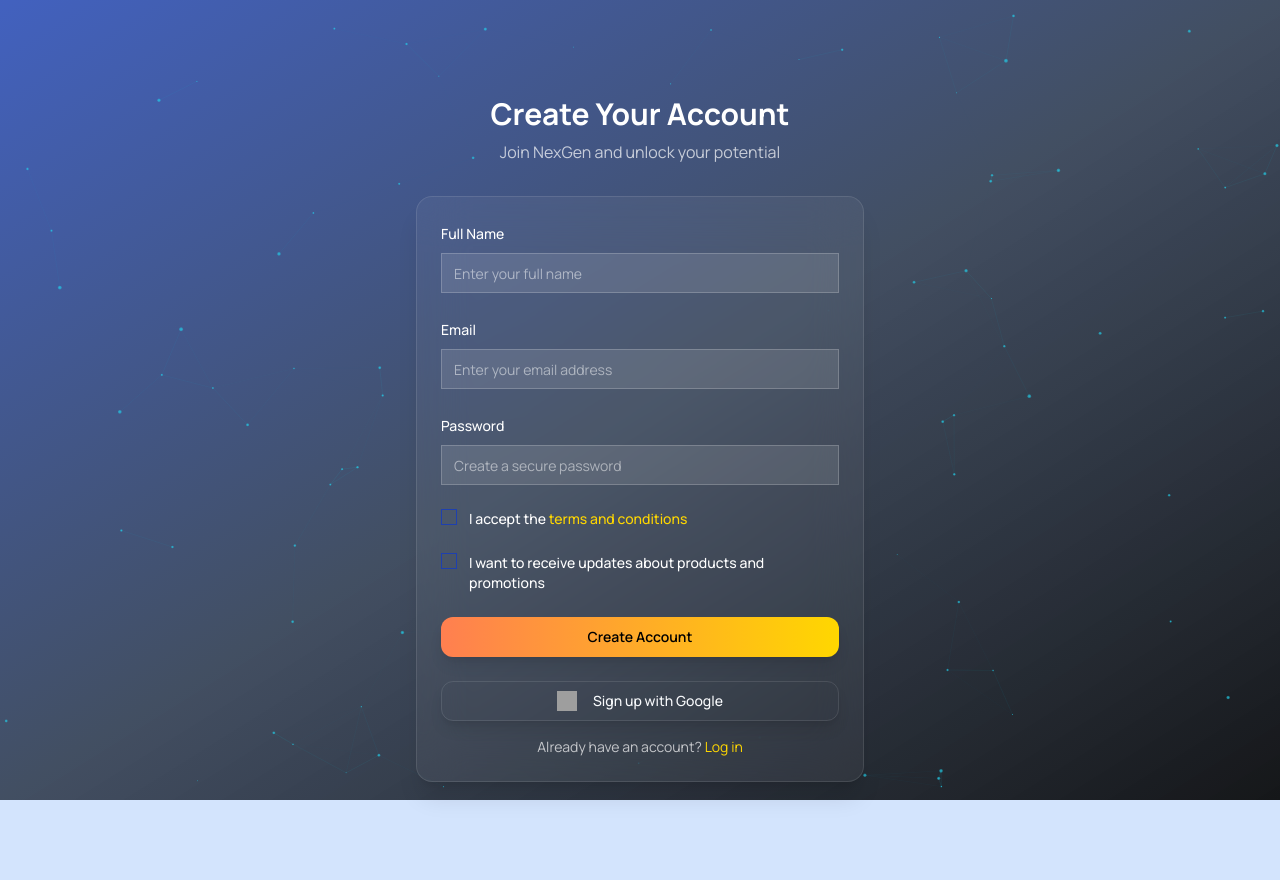
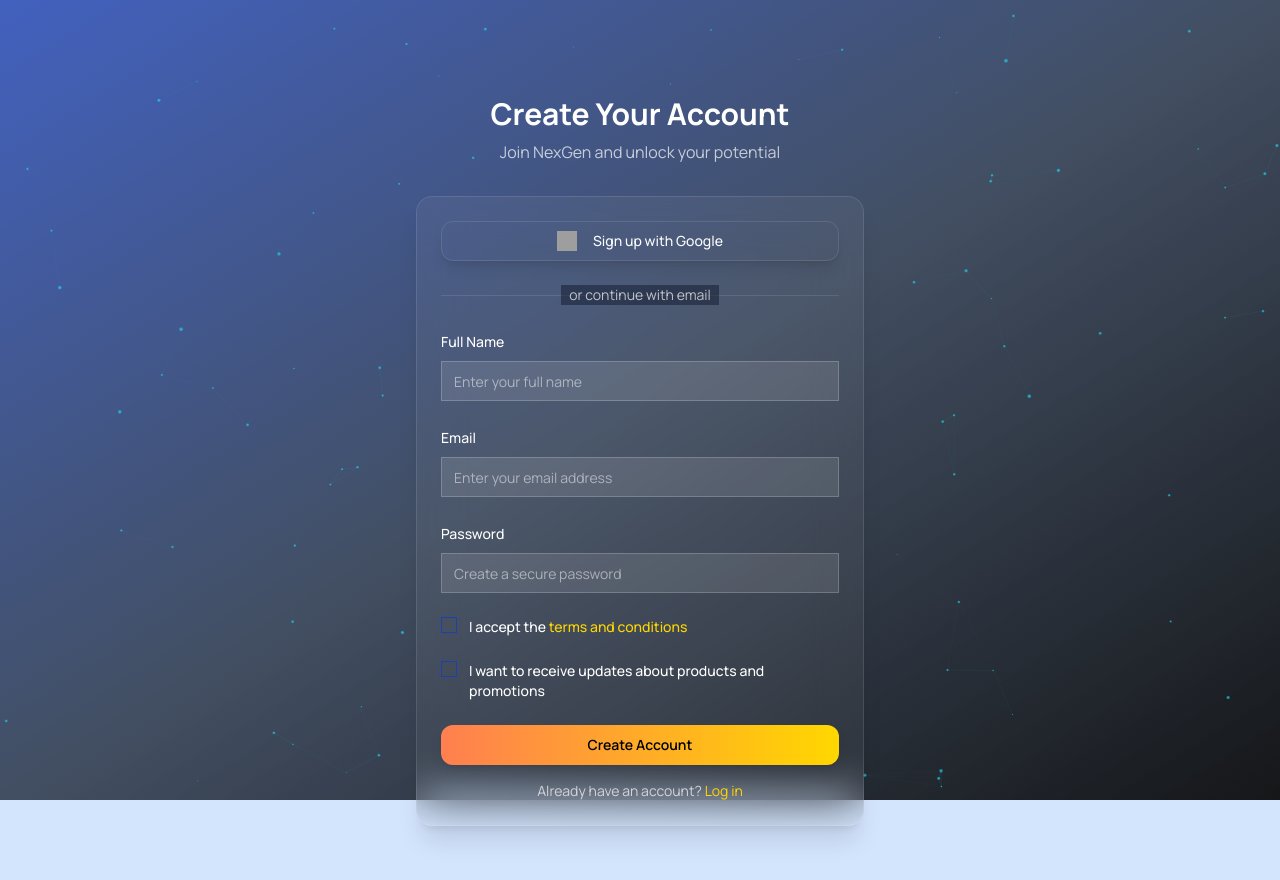
Before and after one commit to sidneyoneill/my-project-5, a React (Vite) app: page /signup in a window 1280 px wide. Shown: the top 880 px of the page. Before the commit the page ends 846 px from the top, so only its background shows below. Built offline with nearby package versions, Linux system fonts and the light colour scheme; grey boxes are pictures that could not be loaded.

Commit message:
Move Google Sign-In Button
Reposition the "Sign up with Google" button to the top of the signup card on the Student Signup page for improved visibility and accessibility.
[skip gpt_engineer]

```diff
--- a/src/pages/StudentSignup.tsx
+++ b/src/pages/StudentSignup.tsx
@@ -21,11 +21,20 @@ const StudentSignup = () => {
           </div>
 
           <div className="bg-white/5 backdrop-blur-xl rounded-2xl p-6 shadow-xl border border-white/10">
-            <SignupForm initialEmail={emailFromState} />
-
-            <div className="mt-6">
+            <div className="mb-6">
               <GoogleSignInButton />
             </div>
+
+            <div className="relative mb-6">
+              <div className="absolute inset-0 flex items-center">
+                <div className="w-full border-t border-white/10"></div>
+              </div>
+              <div className="relative flex justify-center text-sm">
+                <span className="px-2 text-white/70 bg-[#0F172A]/50 backdrop-blur-xl">or continue with email</span>
+              </div>
+            </div>
+
+            <SignupForm initialEmail={emailFromState} />
 
             <p className="mt-4 text-center text-sm text-white/70">
               Already have an account?{' '}
```
